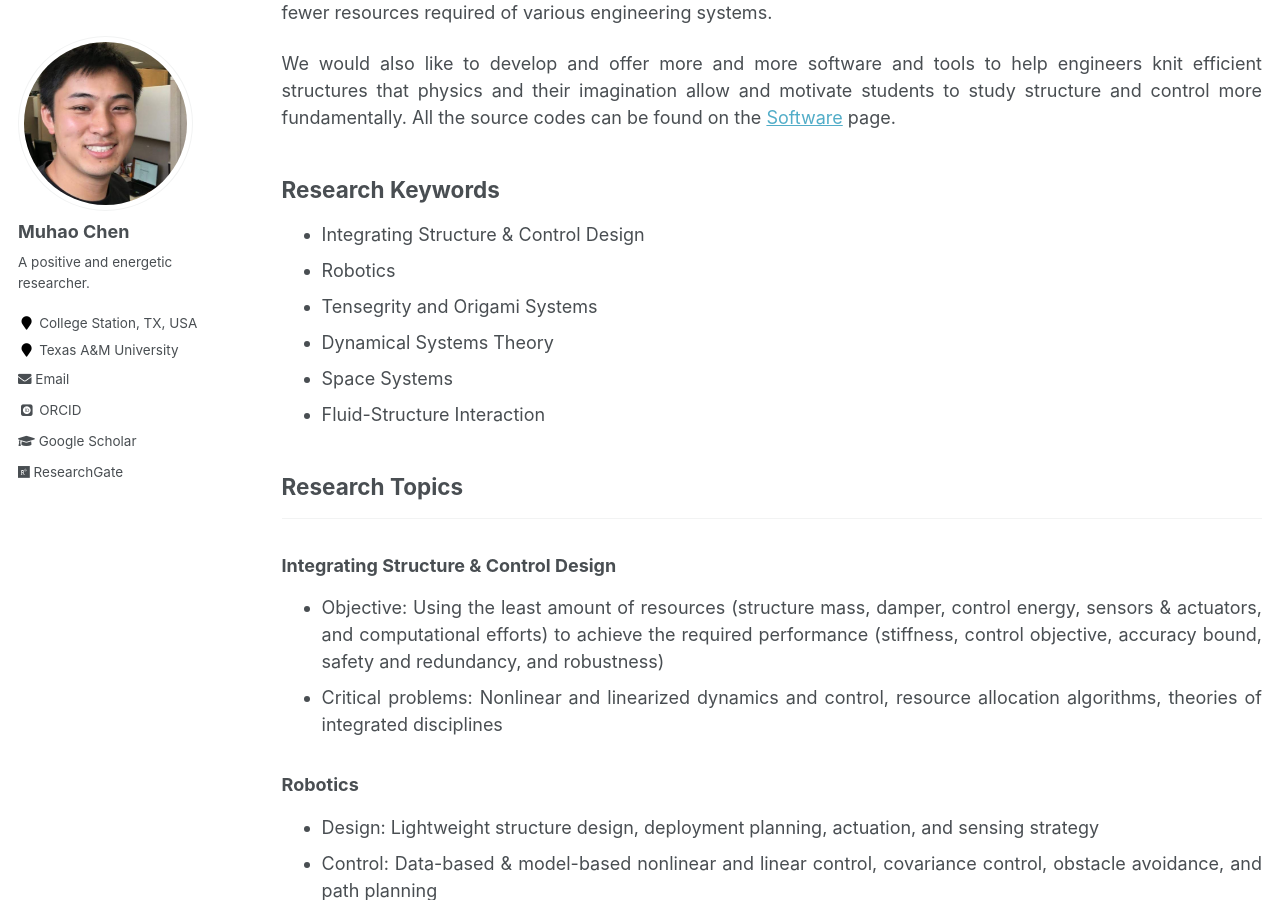
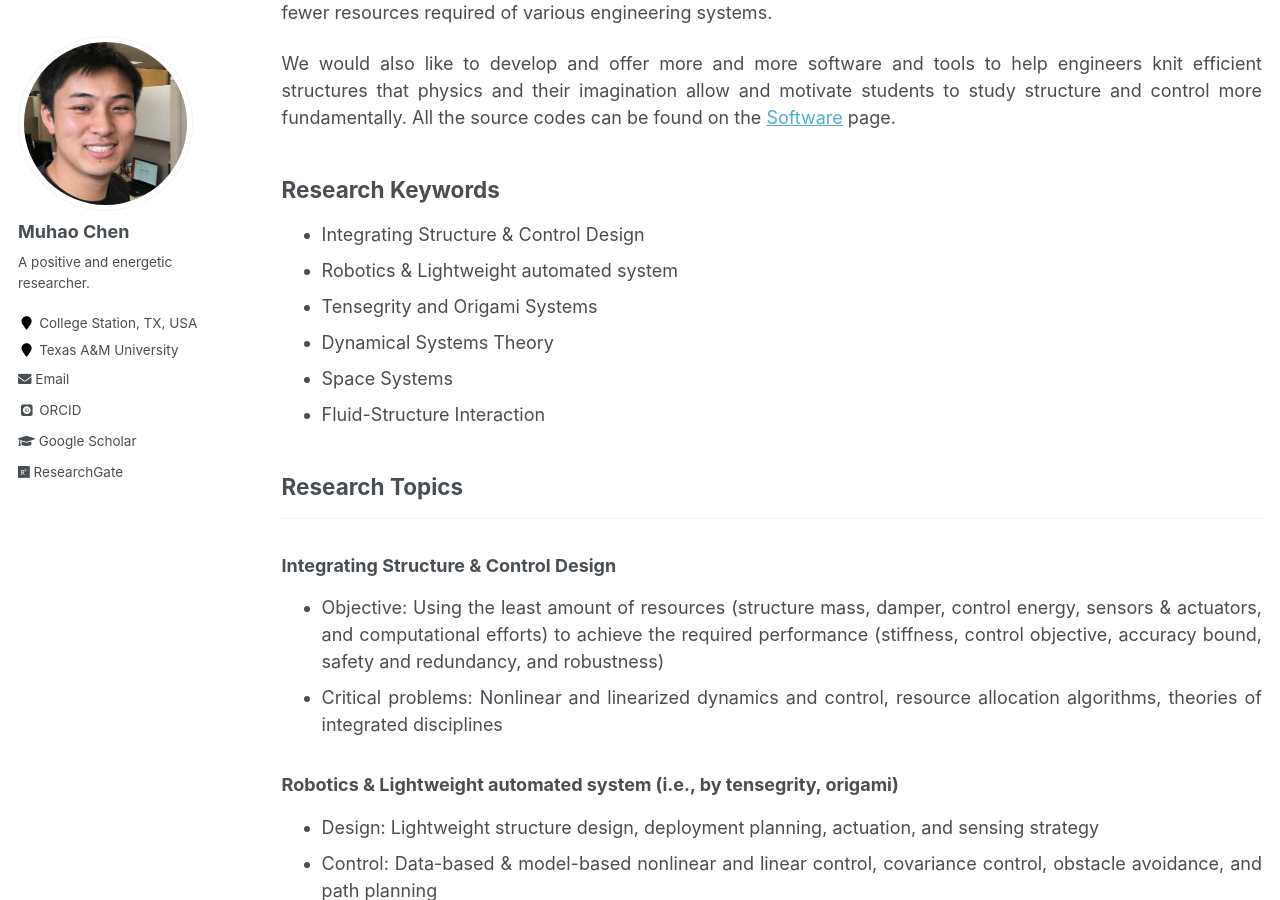
Before and after one commit to Muhao-Chen/muhao-chen.github.io, a Jekyll site: the page built from _pages/research.md, in a window 1280 px wide and 900 px high, scrolled down 399 px. Built offline with Jekyll 4.4.1, drawn with Linux system fonts in a browser that asks for light colours; some web fonts are replaced.

Commit message:
Update research.md

```diff
--- a/_pages/research.md
+++ b/_pages/research.md
@@ -18,7 +18,7 @@ We would also like to develop and offer more and more software and tools to help
 
 ## Research Keywords
 * Integrating Structure & Control Design
-* Robotics
+* Robotics & Lightweight automated system
 * Tensegrity and Origami Systems
 * Dynamical Systems Theory
 * Space Systems
@@ -31,7 +31,7 @@ We would also like to develop and offer more and more software and tools to help
 * Objective: Using the least amount of resources (structure mass, damper, control energy, sensors & actuators, and computational efforts) to achieve the required performance (stiffness, control objective, accuracy bound, safety and redundancy, and robustness)
 * Critical problems: Nonlinear and linearized dynamics and control, resource allocation algorithms, theories of integrated disciplines
 
-### Robotics
+### Robotics & Lightweight automated system (i.e., by tensegrity, origami)
 * Design: Lightweight structure design, deployment planning, actuation, and sensing strategy
 * Control: Data-based & model-based nonlinear and linear control, covariance control, obstacle avoidance, and path planning
 * Signal processing: optimal sensor & actuator selection algorithm for nonlinear and linear systems, optimal simulation model, finite precision simulation
```
